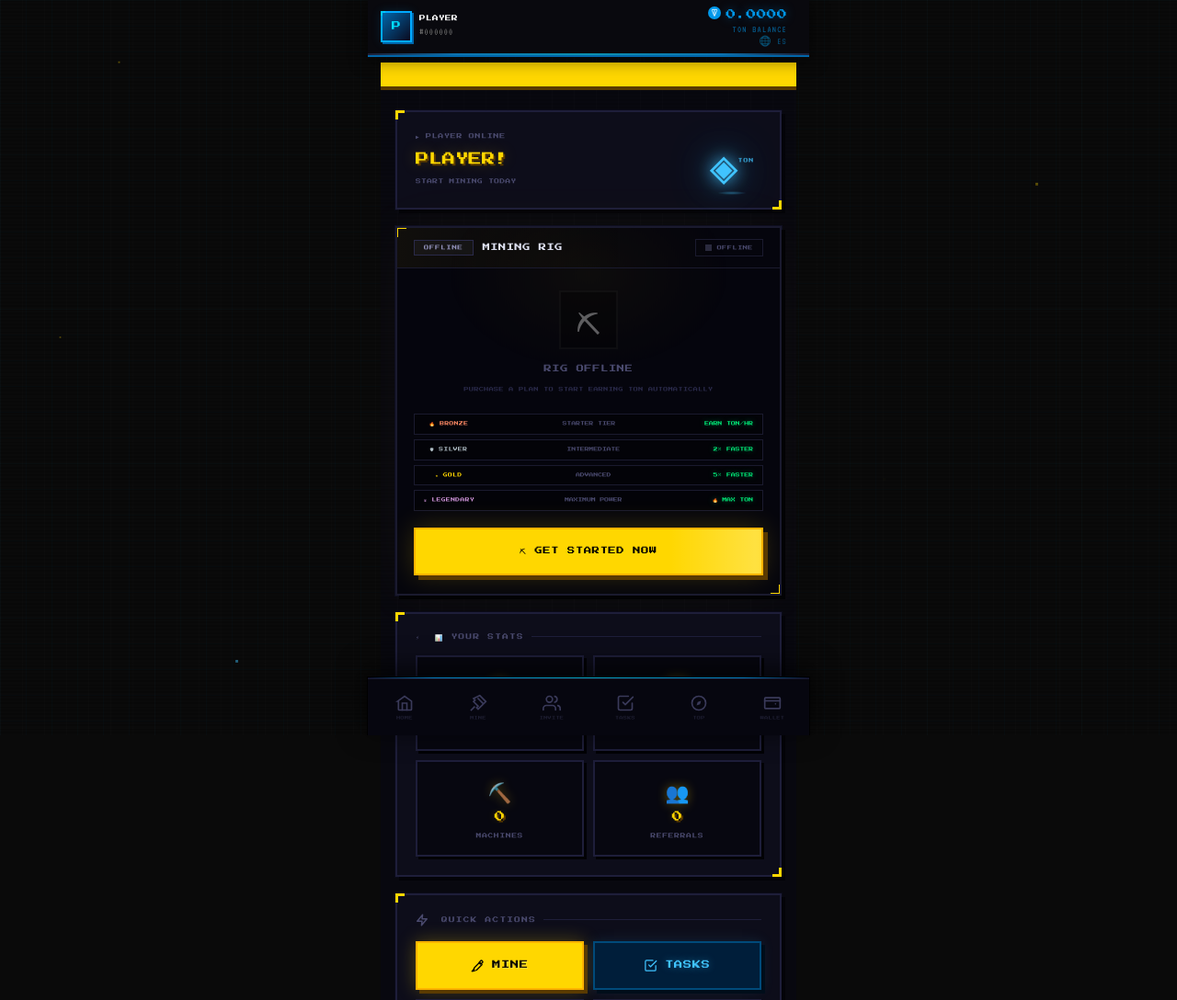
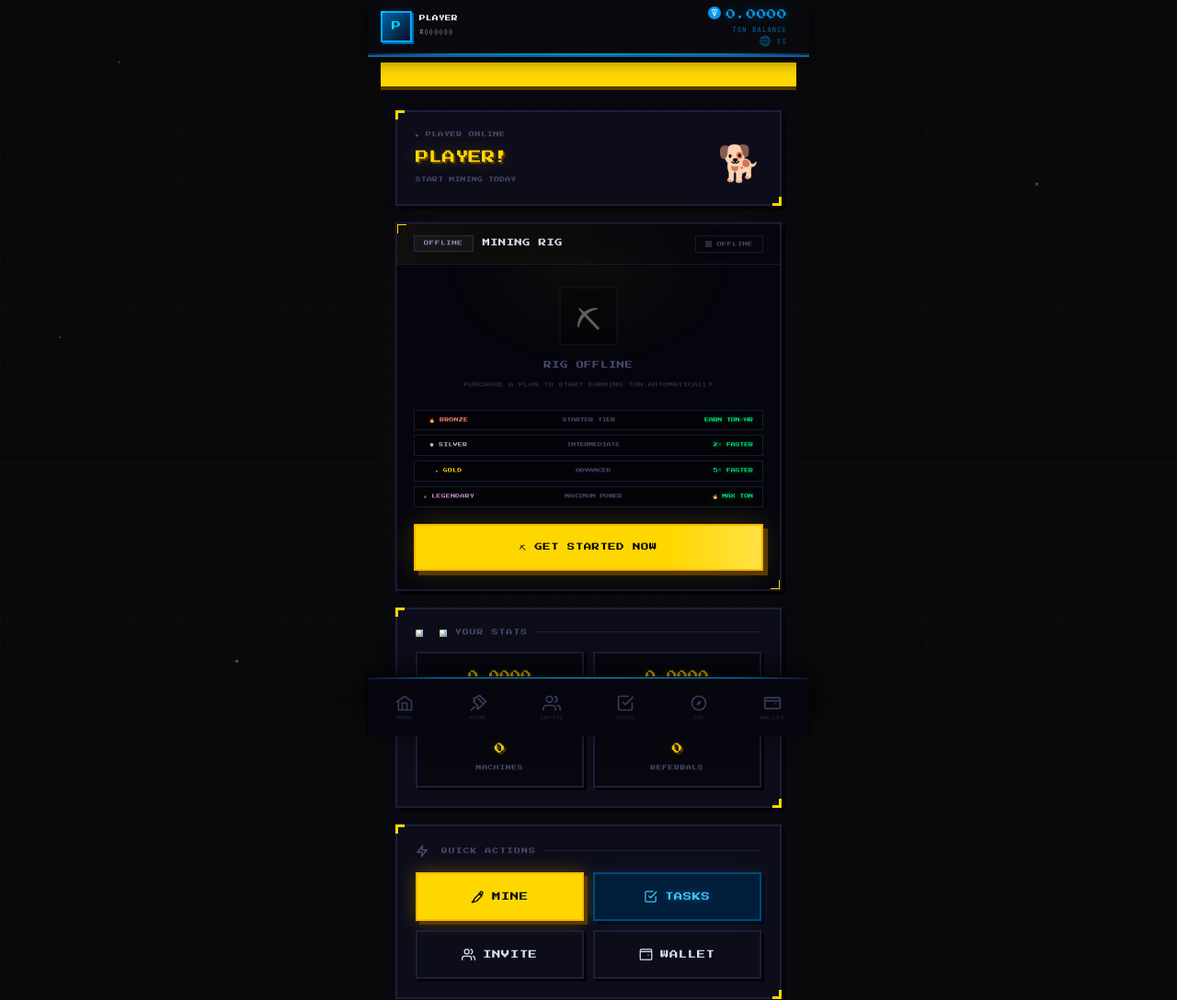
Before and after one commit to isaacmanual3-rgb/mibot, a Flask app: template templates/index.html in a window 1280 px wide. Shown: the top 1088 px of the page at 92% size. Run offline with Flask 3, Linux system fonts and the light colour scheme; the template is opened without the code that fills it, so the values that code supplies are empty; some libraries are stand-ins or nearby versions.

Commit message:
Add files via upload

```diff
--- a/templates/index.html
+++ b/templates/index.html
@@ -202,52 +202,15 @@
   line-height: 2;
 }
 
-/* TON Crystal — pixel art diamond */
-.px-ton-crystal {
-  position: relative;
-  width: 64px;
-  height: 64px;
-  flex-shrink: 0;
-  display: flex;
-  align-items: center;
-  justify-content: center;
-}
-.px-ton-crystal::before {
-  content: '◈';
-  font-size: 3.2rem;
-  color: #40c4ff;
-  text-shadow:
-    0 0 12px rgba(64,196,255,0.9),
-    0 0 30px rgba(64,196,255,0.5),
-    0 0 50px rgba(64,196,255,0.2);
-  animation: ton-pulse 2s ease-in-out infinite;
-  display: block;
+/* CSS pixel dog */
+.px-doge-art {
+  font-size: 2.4rem;
   line-height: 1;
-}
-.px-ton-crystal::after {
-  content: '';
-  position: absolute;
-  bottom: -6px;
-  left: 50%;
-  transform: translateX(-50%);
-  width: 32px;
-  height: 4px;
-  background: radial-gradient(ellipse, rgba(64,196,255,0.4) 0%, transparent 70%);
-  animation: ton-pulse 2s ease-in-out infinite;
-}
-.px-ton-label {
-  display: block;
-  text-align: center;
-  font-family: var(--px-font);
-  font-size: 0.32rem;
-  color: #40c4ff;
-  letter-spacing: 0.15em;
-  margin-top: 2px;
-  opacity: 0.8;
-}
-@keyframes ton-pulse {
-  0%, 100% { text-shadow: 0 0 12px rgba(64,196,255,0.9), 0 0 30px rgba(64,196,255,0.5); }
-  50%       { text-shadow: 0 0 20px rgba(64,196,255,1),   0 0 50px rgba(64,196,255,0.8), 0 0 80px rgba(64,196,255,0.3); }
+  animation: doge-bounce 0.9s steps(1) infinite;
+}
+@keyframes doge-bounce {
+  0%, 100% { transform: translateY(0px); }
+  50%       { transform: translateY(-4px); }
 }
 
 /* ═══════════════════════════════════════
@@ -955,12 +918,6 @@ canvas#oscCanvas {
   padding: 16px 10px;
   text-align: center;
 }
-.px-stat-icon {
-  display: block;
-  font-size: 1.3rem;
-  margin-bottom: 6px;
-  filter: drop-shadow(0 0 6px rgba(255,215,0,0.35));
-}
 .px-stat-val {
   display: block;
   font-size: 0.72rem;
@@ -1093,7 +1050,7 @@ canvas#oscCanvas {
           <div class="px-welcome-name">{{ user.first_name or 'PLAYER' }}!</div>
           <div class="px-welcome-sub">{{ t.idx_daily_quest }}</div>
         </div>
-        <div class="px-ton-crystal" aria-hidden="true"><span class="px-ton-label">TON</span></div>
+        <div class="px-doge-art" aria-hidden="true">🐕</div>
       </div>
     </div>
 
@@ -1278,25 +1235,21 @@ canvas#oscCanvas {
 
     <!-- STATS -->
     <div class="px-card">
-      <div class="px-label">⚡ &nbsp;{{ t.idx_stats_label }}</div>
+      <div class="px-label">📊 &nbsp;{{ t.idx_stats_label }}</div>
       <div class="px-stats">
         <div class="px-stat-box">
-          <span class="px-stat-icon">💎</span>
           <span class="px-stat-val">{{ format_ton(user.doge_balance) }}</span>
           <span class="px-stat-lbl">{{ t.idx_stat_balance }}</span>
         </div>
         <div class="px-stat-box">
-          <span class="px-stat-icon">📈</span>
           <span class="px-stat-val">{{ format_ton(user.total_earned) }}</span>
           <span class="px-stat-lbl">{{ t.idx_stat_earned }}</span>
         </div>
         <div class="px-stat-box">
-          <span class="px-stat-icon">⛏️</span>
           <span class="px-stat-val" id="statMachines">—</span>
           <span class="px-stat-lbl">{{ t.idx_stat_machines }}</span>
         </div>
         <div class="px-stat-box">
-          <span class="px-stat-icon">👥</span>
           <span class="px-stat-val">{{ user.referral_count or 0 }}</span>
           <span class="px-stat-lbl">{{ t.idx_stat_refs }}</span>
         </div>
```
